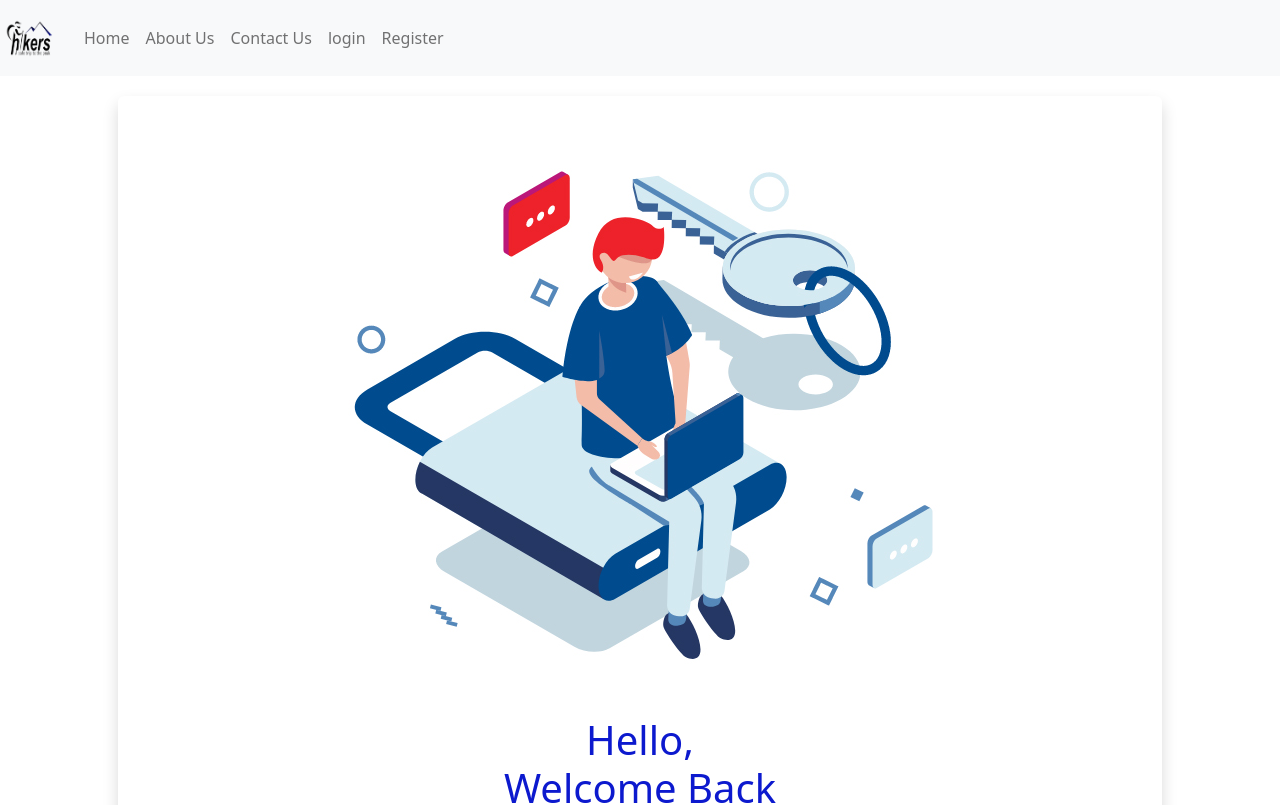
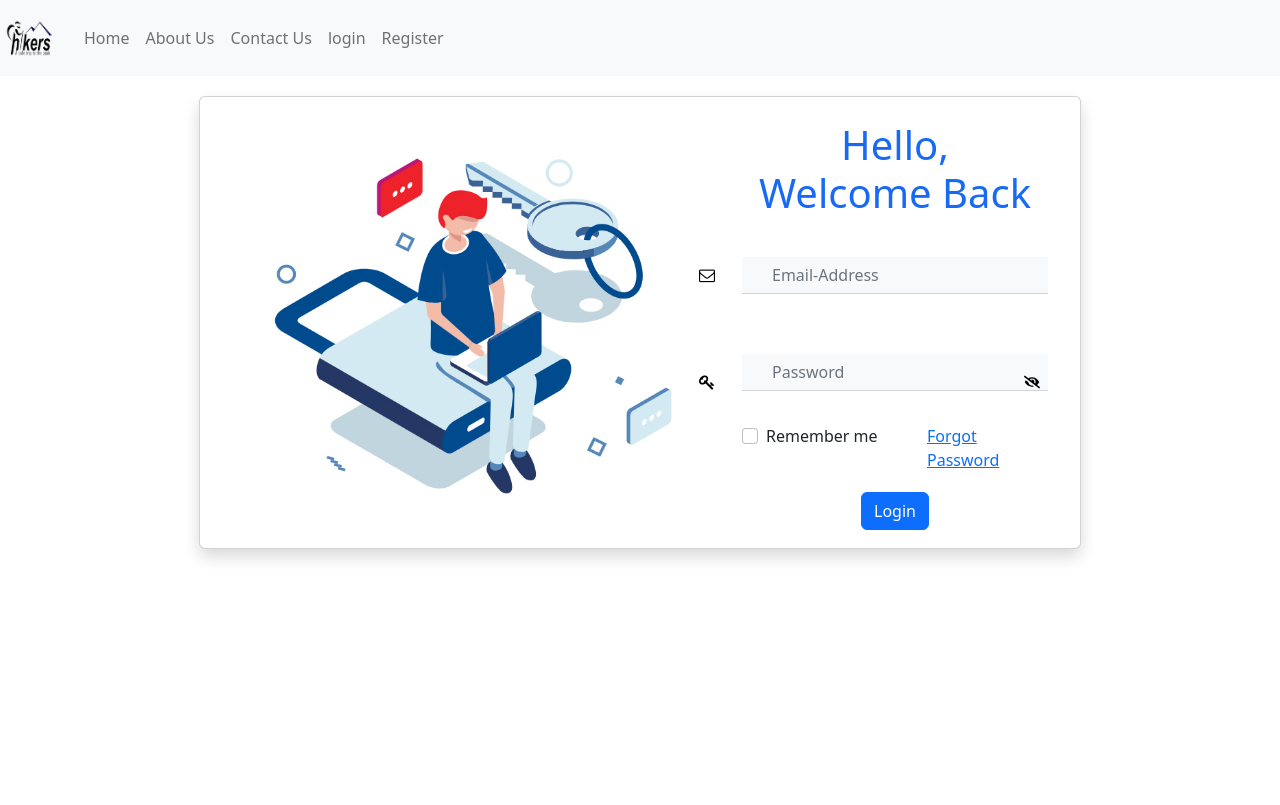
Before and after one commit to CHATHURALIYANAGE1997/Hikers, a React (Create React App) app in the folder front-end/: page / in a window 1280 px wide. Shown: the top 805 px of the page. Built offline with nearby package versions, Linux system fonts and the light colour scheme.

Commit message:
Changing the login page

```diff
--- a/front-end/src/components/Signin/signin.css
+++ b/front-end/src/components/Signin/signin.css
@@ -11,7 +11,7 @@ h1{
 .loginiconem{
     position:absolute;
     right:365px;
-    bottom:58px;
+    bottom:47px;
     height:100%;
     display:flex;
     align-items:center;
@@ -25,7 +25,18 @@ h1{
 .loginiconpw{
     position:absolute;
     right:365px;
-    top:20px;
+    top:60px;
+    height:100%;
+    display:flex;
+    align-items:center;
+    color: black;
+    cursor:pointer;
+}
+.pbtn{
+    position:absolute;
+    right:40px;
+    top:60px;
+    bottom:0;
     height:100%;
     display:flex;
     align-items:center;
--- a/front-end/src/pages/Login.jsx
+++ b/front-end/src/pages/Login.jsx
@@ -1,8 +1,11 @@
 import React from "react";
+import signin from "../components/Signin/signin.css";
 import { useState } from "react";
 import { useDispatch } from "react-redux";
 import { authenticateUser } from "../services/index";
+import { FaEye, FaEyeSlash } from "react-icons/fa";
 import { useTitle } from "../components/Title/Title"
+
 
 import Navigationbar from "../components/Signup/Navigationbar";
 import signinpic from "../components/images/signinpic.jpg";
@@ -48,6 +51,19 @@ const Login = (props) => {
         setUser(initialState);
     };
 
+    const [passwordType, setPasswordType] = useState('password')
+    const [passwordIcon, setPasswordIcon] = useState(<FaEyeSlash />);
+
+    const handelToggle = () => {
+        if (passwordType === 'password') {
+            setPasswordType('text');
+            setPasswordIcon(FaEye);
+        } else {
+            setPasswordType('password');
+            setPasswordIcon(FaEyeSlash);
+        }
+    }
+
     useTitle("Hikers")
 
     return (
@@ -55,13 +71,17 @@ const Login = (props) => {
         <div>
             <Navigationbar />
 
-            <div className="mt-5 p-5 text-left container">
-                <div class="shadow p-3 mb-5 bg-white rounded ">
+            <div className="mt-5 p-5 text-left signincontainer">
+                <div className="row px-3">
+                    <div class="col-lg-10 col-xl-9 card flex-row mx-auto shadow p-3 mb-5 bg-white rounded ">
+                        <div className="d-none d-md-flex loginimage">
                             <img src={signinpic} className="float-left signinpic" alt="signuppic"></img>
+                        </div>
+                        <form class="loginform-box px-3 row g-3">
+                        <div className="login-body">
                             <h1 className="p-2 text-center">Hello, <br></br>Welcome Back</h1>
-
-                    <form class="row g-3">
-                        <div className="col-12">
+                            {/* <form class="loginform-box px-3 row g-3"> */}
+                                <div class="loginform-input col-12">
 
                                     {show && props.message && (
                                         <Alert variant="success" onClose={() => setShow(false)} dismissible>
@@ -75,21 +95,32 @@ const Login = (props) => {
                                     )}
                                 </div>
                                 <div class="col-12">
+                                    <br></br>
+                                    <div class="loginform-input">
+                                    <span className="loginiconem"><i class="fa fa-envelope-o"></i></span>
+                                    <input type="email" class="form-control" placeholder="Email-Address" value={user.email} onChange={credentialChange} name="email" />
+                                    </div>
+                                </div>
 
-                            <br></br>
-                            <input type="email" class="form-control" placeholder="Email-Address" value={user.email} onChange={credentialChange} name="email" />
                         </div>
                         <div class="col-12">
                             <br></br>
-                            {/* <Passwordhidden value={user.password} onChange={credentialChange} name="password"/> */}
-                            <input className="password-field" type="password" class="form-control" placeholder="Password" value={user.password} onChange={credentialChange} name="password" />
+                            {/* {<Passwordhidden value={user.password} onChange={credentialChange} name="password"/> }
+                                    <input className="password-field" type="password" class="form-control" placeholder="Password" value={user.password} onChange={credentialChange} name="password" />*/ }
 
+                        </div>
+                        <div class="loginform-input">
+                            <span className="loginiconpw"><i class="fa fa-key"></i></span>
+                            <input className="password-field" type={passwordType} class="form-control" placeholder="Password" value={user.password} onChange={credentialChange} name="password" />
+                            <span className="pbtn" onClick={handelToggle}>
+                                {passwordIcon}
+                            </span>
                         </div>
                         <div class="col-6">
                             <div class="mt-3 form-check">
                                 <input class="form-check-input" type="checkbox" id="gridCheck" />
                                 <label class="form-check-label" for="gridCheck">
-                                    Remember Password
+                                    Remember me
                                 </label>
                             </div>
                         </div>
@@ -101,13 +132,13 @@ const Login = (props) => {
                             </div>
                         </div>
                         <div class="col-6 mt-3 mx-auto text-center loginbtn">
-                            <button class="btn btn-primary" type="submit" type="button" variant="success" onClick={validateUser} >Login</button>
+                            <button class="btn btn-primary" type="submit" variant="success" onClick={validateUser} >Login</button>
                         </div>
                     </form>
                 </div>
+            </div>
+        </div>
 
-
-            </div>
             </div >
     )
 }
```
Lines whose indentation alone changed are shown as unchanged.
